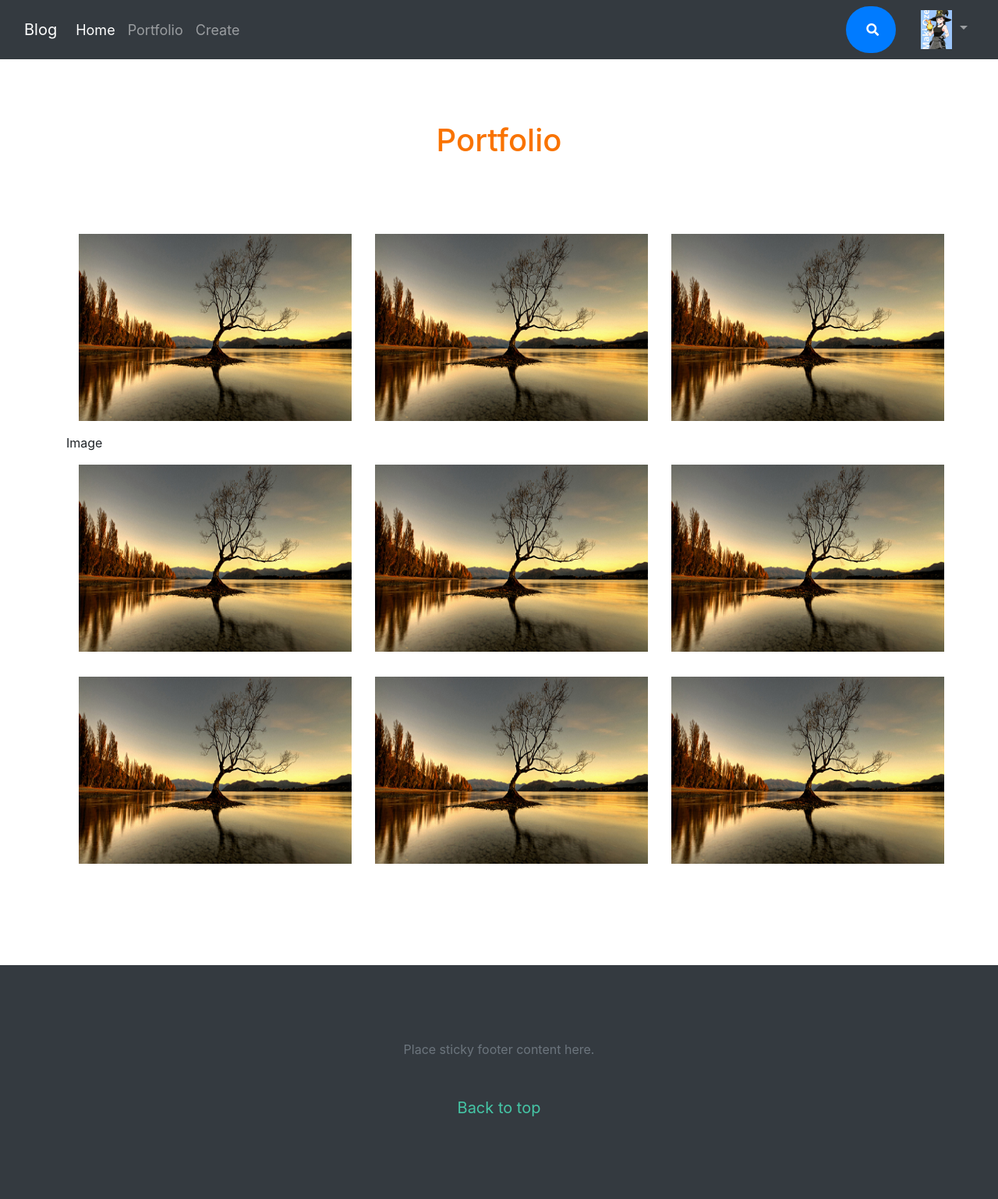
After one commit to Goooooooooooooo/turbo-fortnight, a Django app: page /article/article-portfolio/ in a window 1280 px wide. The commit adds this page. Shown: the whole page at 78% size. Run offline with Django 3.2, Linux system fonts and the light colour scheme; a user stored in the database is signed in; parts of the project's set-up code (start-up, migrations or seed data) failed here and were passed over; some libraries are stand-ins or nearby versions.

```diff
--- a/article/urls.py
+++ b/article/urls.py
@@ -26,4 +26,5 @@ urlpatterns = [
     path('article-detail/<int:pk>/', views.ArticleDetailView.as_view(), name='article-detail'),
     path('article-delete/<int:pk>/', views.article_safe_delete, name='article-safe-delete'),
     path('article-create/', views.ArticleCreateView.as_view(), name='article-create'),
+    path('article-portfolio/', views.portfolio, name='article-portfolio'),
 ]
--- a/article/views.py
+++ b/article/views.py
@@ -1,5 +1,5 @@
 from django.contrib.auth.decorators import login_required
-from django.shortcuts import render, redirect
+from django.shortcuts import render, redirect, get_object_or_404
 from django.http import HttpResponse, Http404
 from django.views import generic
 from .models import ArticlePost
@@ -8,6 +8,10 @@ from .forms import ArticlePostForm
 from django.core.paginator import Paginator
 
 # Create your views here.
+
+
+def portfolio(request):
+    return render(request, 'article/portfolio.html')
 
 
 @login_required(login_url='/userprofile/login/')
@@ -76,6 +80,15 @@ class ArticleCreateView(generic.CreateView):
     # fields = ['author', 'title', 'category', 'tags', 'body']
     template_name = 'article/create.html'
 
+    def form_valid(self, form):
+        # 从url中获取pk值，根据pk值找到对应的数据
+        pk = self.kwargs.get(self.pk_url_kwarg)
+        # 设置默认值
+        # form.instance.project = get_object_or_404(ArticlePost, pk=pk)
+        # 文章作者默认为当前登录用户
+        form.instance.author = self.request.user.username
+        return super().form_valid(form)
+
 
 class ArticleUpdateView(generic.UpdateView):
     model = ArticlePost
--- a/blog/settings.py
+++ b/blog/settings.py
@@ -40,6 +40,7 @@ INSTALLED_APPS = [
     'article',
     'taggit',
     'userprofile',
+    'article.templatetags',
 ]
 
 MIDDLEWARE = [
--- /dev/null
+++ b/requirements.txt
@@ -0,0 +1,5 @@
+Django==2.2.5
+django-taggit==1.1.0
+Pillow==6.2.0
+pytz==2019.2
+sqlparse==0.3.0
--- a/static/css/header.css
+++ b/static/css/header.css
@@ -53,7 +53,7 @@
     color: #e74c3c;
 }
 
-
+/* 关键字字体颜色 */
 .searchbar ::-webkit-input-placeholder {
 	color: #fff;
 }
@@ -70,14 +70,13 @@
 	color: #fff;
 }
 
-#header-social {
-	float: right;
-	align-items;
-}
-
-.header--logo--text {
-	font-size:100px;
-
+/*
+ 导航栏下拉菜单 鼠标悬浮
+ 背景字体颜色设置
+ */
+#dropmenu > a:hover{
+    background: #3A93FF;
+    color: white;
 }
 
 a,a:focus,a:hover {
--- a/templates/article/detail.html
+++ b/templates/article/detail.html
@@ -13,7 +13,7 @@
         <h1 class="col-12 mt-4 mb-4">{{ article_detail.title }}</h1>
         <div class="col-12 alert alert-success">
             作者：{{ article_detail.author }}
-            {% if user.username == article_detail.author %}
+            {% if user == article_detail.author %}
              /  <a href="#" data-toggle="modal" data-target="#deleteModalCenter"> 删除文章 </a>
             {% endif %}
         </div>
--- /dev/null
+++ b/templates/article/portfolio.html
@@ -0,0 +1,72 @@
+
+{% extends 'base.html' %}
+{% load staticfiles %}
+
+{% block content %}
+
+    <!-- portfolio -->
+    <div class="portfolio">
+        <h1 class="text-center">Portfolio</h1>
+        <div class="container">
+            <div class="row">
+                <div class="col-lg-4 col-md-4 col-sm-12 img-item">
+                    <img src="{% static 'img/002.jpg' %}" class="img-fluid" alt="Image">
+                    <div class="img-cover">
+                        Image
+                    </div>
+                </div>
+                <div class="col-lg-4 col-md-4 col-sm-12">
+                    <img src="{% static 'img/002.jpg' %}" class="img-fluid">
+                </div>
+                <div class="col-lg-4 col-md-4 col-sm-12">
+                    <img src="{% static 'img/002.jpg' %}" class="img-fluid">
+                </div>
+                <div class="col-lg-4 col-md-4 col-sm-12">
+                    <img src="{% static 'img/002.jpg' %}" class="img-fluid">
+                </div>
+                <div class="col-lg-4 col-md-4 col-sm-12">
+                    <img src="{% static 'img/002.jpg' %}" class="img-fluid">
+                </div>
+                <div class="col-lg-4 col-md-4 col-sm-12">
+                    <img src="{% static 'img/002.jpg' %}" class="img-fluid">
+                </div>
+                <div class="col-lg-4 col-md-4 col-sm-12">
+                    <img src="{% static 'img/002.jpg' %}" class="img-fluid">
+                </div>
+                <div class="col-lg-4 col-md-4 col-sm-12">
+                    <img src="{% static 'img/002.jpg' %}" class="img-fluid">
+                </div>
+                <div class="col-lg-4 col-md-4 col-sm-12">
+                    <img src="{% static 'img/002.jpg' %}" class="img-fluid">
+                </div>
+            </div>
+        </div>
+    </div>
+<style>
+    .portfolio{
+        margin: 4em 0;
+        position: relative;
+    }
+    .portfolio h1{
+        color:#F97300;
+        margin: 2em;
+    }
+    .portfolio img{
+        height: 15rem;
+        width: 100%;
+        margin: 1em;
+    }
+
+    .portfolio .img-item:hover .img-cover{
+         height: 100%;
+         background:#f973007d;
+         position: absolute;
+         width: 100%;
+         padding: 5em;
+         top: 0;
+         border-bottom-left-radius: 0;
+    }
+
+</style>
+
+{% endblock content %}
--- a/templates/header.html
+++ b/templates/header.html
@@ -1,7 +1,7 @@
 
 {% load staticfiles %}
 <div class="bg-dark">
-	<div class="container">
+	<div class="container-fluid">
 	<!--Navbar-->
 	<nav class="navbar navbar-expand-lg navbar-dark primary-color">
 
@@ -25,10 +25,10 @@
 				</a>
 			  </li>
 			  <li class="nav-item">
-				<a class="nav-link" href="#">Photo</a>
+				<a class="nav-link" href="{% url 'article:article-portfolio' %}">Portfolio</a>
 			  </li>
 			  <li class="nav-item">
-				<a class="nav-link" href="{% url 'article:article-create' %}">Pricing</a>
+				<a class="nav-link" href="{% url 'article:article-create' %}"> Create </a>
 			  </li>
 			</ul>
 			  <div class="d-flex justify-content-center h-100">
@@ -48,7 +48,7 @@
 								<a class="nav-link dropdown-toggle" id="navbarDropdownMenuLink" data-toggle="dropdown" aria-haspopup="true" aria-expanded="false">
 									<img src="{% static 'img/001.jpg' %}" class="img-circle" alt="Cinque Terre" style="width:40px;height=40px;">
 								</a>
-								<div class="dropdown-menu dropdown-primary" aria-labelledby="navbarDropdownMenuLink">
+								<div id="dropmenu" class="dropdown-menu dropdown-primary" aria-labelledby="navbarDropdownMenuLink">
 									<a class="dropdown-item" href="#">{{ user.username }}</a>
 									<a class="dropdown-item" href="#">Signup</a>
 									<a class="dropdown-item" href="{% url 'userprofile:logout' %}">Logout</a>
```
Also changed, not shown: article/admin.py (+17 -1 lines), article/templatetags/extra_tags.py (added, +9 -0 lines), templates/article/create.html (+77 -7 lines), templates/article/index.html (+23 -4 lines), userprofile/admin.py (+21 -1 lines), userprofile/forms.py (+7 -0 lines), userprofile/models.py (+15 -1 lines), article/migrations/0003_merge_20191004_1536.py (added), article/migrations/0004_auto_20191004_1536.py (added), article/templatetags/__init__.py (added), db.sqlite3, userprofile/migrations/0001_initial.py (added).
